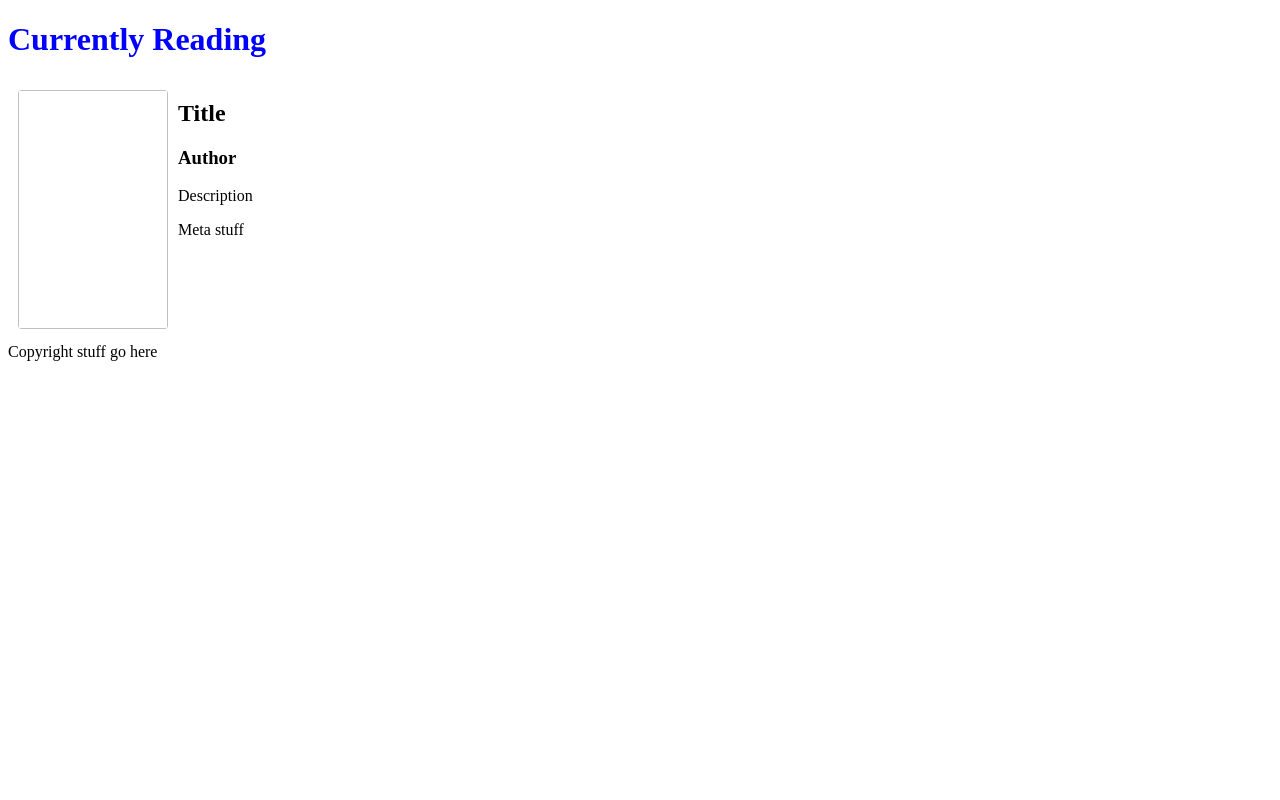
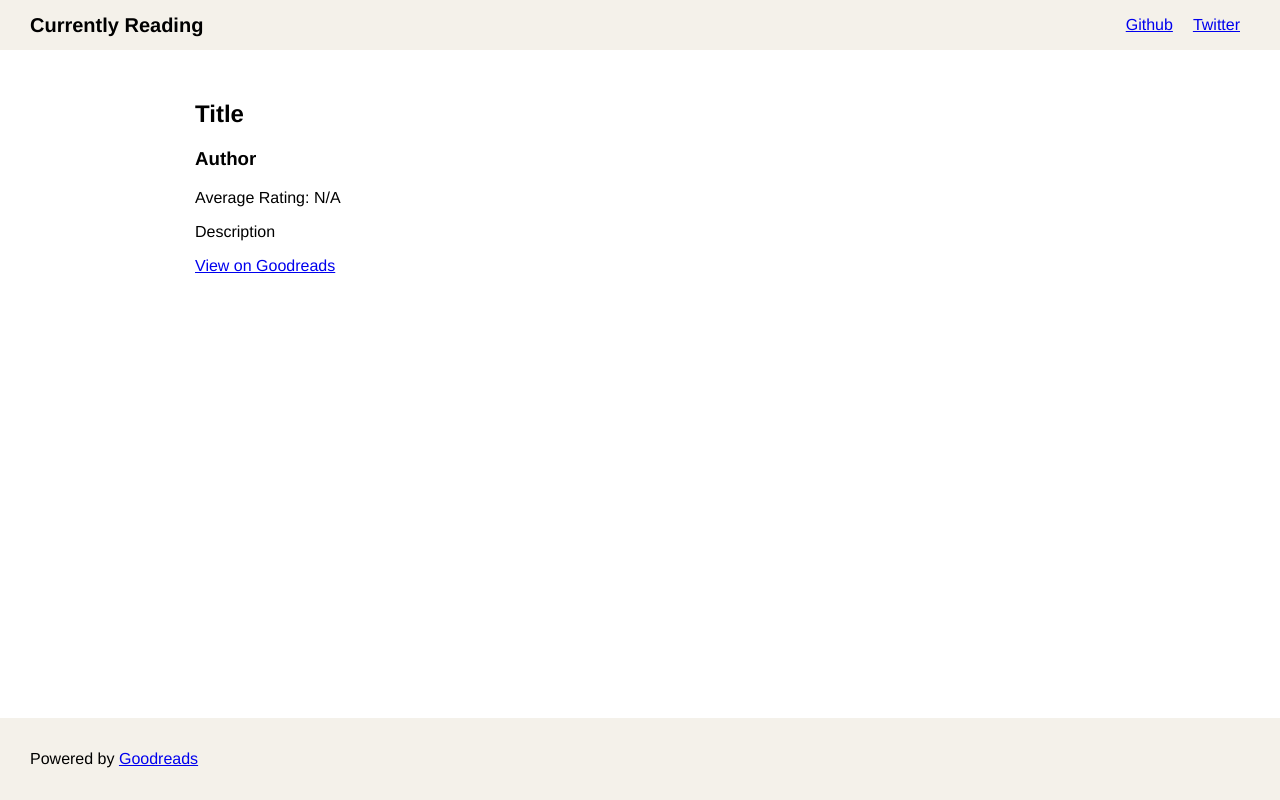
Before and after one commit to r-edw/goodreads-currently-reading, a website: page index.html in a window 1280 px wide. Drawn offline with Linux system fonts and the light colour scheme; files that its build step writes are made by us from their sources; no server answers.

Commit message:
minor styling updates and additional info displayed

```diff
--- a/index.html
+++ b/index.html
@@ -5,9 +5,33 @@
  </head>
  <body>
     <link href="/static/css/main.css" rel="stylesheet" type="text/css">
-     <h1>
-        Currently Reading
-     </h1>
+    <header>
+      <nav>
+        <h1>
+          Currently Reading
+        </h1>
+        <ul class="nav-list">
+          <li class="nav-list-item">
+            <a
+              href="https://github.com/r-edw/goodreads-currently-reading"
+              rel="noopener noreferrer"
+              target="_blank"
+            >
+              Github
+            </a>
+          </li>
+          <li class="nav-list-item">
+            <a
+              href="https://twitter.com/RyunEdwurds"
+              rel="noopener noreferrer"
+              target="_blank"
+            >
+              Twitter
+            </a>
+          </li>
+        </ul>
+      </nav>
+    </header>
      <main>
        <section class="content-wrapper">
           <div class="image-column">
@@ -16,13 +40,30 @@
           <div>
             <h2 class="title">Title</h2>
             <h3 class="author"><a>Author</a></h3>
+            <p>Average Rating: <span class="rating">N/A</span></p>
             <p class="description">Description</p>
-            <div>Meta stuff</div>
+            <a
+              class="goodreads-view"
+              href="https://www.goodreads.com"
+              rel="noopener noreferrer"
+              target="_blank"
+            >
+              View on Goodreads
+            </a>
           </div>
        </section>
      </main>
      <footer>
-       Copyright stuff go here
+       <div class="footer-container">
+          Powered by
+          <a
+            href="https://www.goodreads.com"
+            rel="noopener noreferrer"
+            target="_blank"
+          >
+            Goodreads
+          </a>
+       </div>
      </footer>
  </body>
 <script>
@@ -32,6 +73,7 @@
         const book = data.message[0].book[0];
         document.querySelector('.description').innerHTML = book.description[0];
         document.querySelector('.title').textContent = book.title[0];
+        document.querySelector('.rating').textContent = book.average_rating[0];
 
         const authorTag = document.querySelector('.author > a');
         const author = book.authors[0].author[0];
@@ -39,7 +81,14 @@
         authorTag.setAttribute('href', author.link[0]);
         authorTag.setAttribute('target', '_blank');
 
-        document.querySelector('.book-image').setAttribute('src', book.image_url);
+        const viewTag = document.querySelector('.goodreads-view');
+        viewTag.setAttribute('href', book.link[0]);
+
+        const image = book.image_url[0].replace('._SX98_', '');
+
+        console.log(image);
+
+        document.querySelector('.book-image').setAttribute('src', image);
       })
     })
 </script>
--- a/public/css/main.css
+++ b/public/css/main.css
@@ -1,19 +1,70 @@
+html {
+  overflow-x: hidden;
+  height: 100%;
+}
+
+body {
+  margin: 0;
+  height: 100%;
+  display: flex;
+  font-size: 16px;
+  flex-direction: column;
+  font-family: "Helvetica Neue",Arial,sans-serif;
+}
+
+header {
+  background-color: #F4F1EA;
+}
+
+nav {
+  margin-left: auto;
+  margin-right: auto;
+  max-width: 1220px;
+  display: flex;
+  flex-direction: row;
+}
+
 h1 {
-  color: blue;
+  line-height: 50px;
+  font-size: 20px;
+  margin: 0;
+  color: inherit;
+}
+
+.nav-list {
+  margin-left: auto;
+  display: flex;
+}
+
+.nav-list-item {
+  list-style: none;
+  margin: 0 10px;
+}
+
+main {
+  flex-grow: 1;
 }
 
 .content-wrapper {
   display: flex;
   flex-direction: row;
+  margin: 30px auto;
+  text-align: left;
+  width: 970px;
 }
 
 .image-column {
-  padding: 10px;
+  margin-top: 1.25rem;
+  margin-right: 2.5rem;
+}
+
+img {
+  image-rendering: pixelated;
 }
 
 .book-image {
-  min-height: 239px;
-  min-width: 150px;
+  max-height: 345px;
+  max-width: 230px;
   white-space: nowrap;
   text-indent: 110%;
   overflow: hidden;
@@ -21,3 +72,15 @@ h1 {
   box-shadow: inset 0 0 0 1px rgba(221,238,255,.35);
   border-radius: 4px;
 }
+
+footer {
+  background-color: #F4F1EA;
+  padding-bottom: 32px;
+  padding-top: 32px;
+}
+
+.footer-container {
+  margin-left: auto;
+  margin-right: auto;
+  max-width: 1220px;
+}
```
